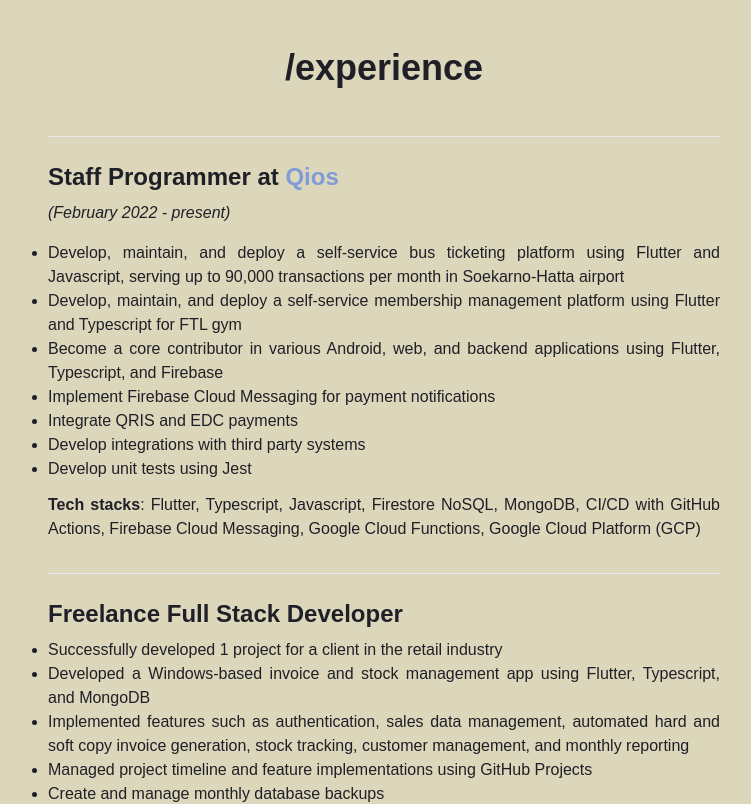
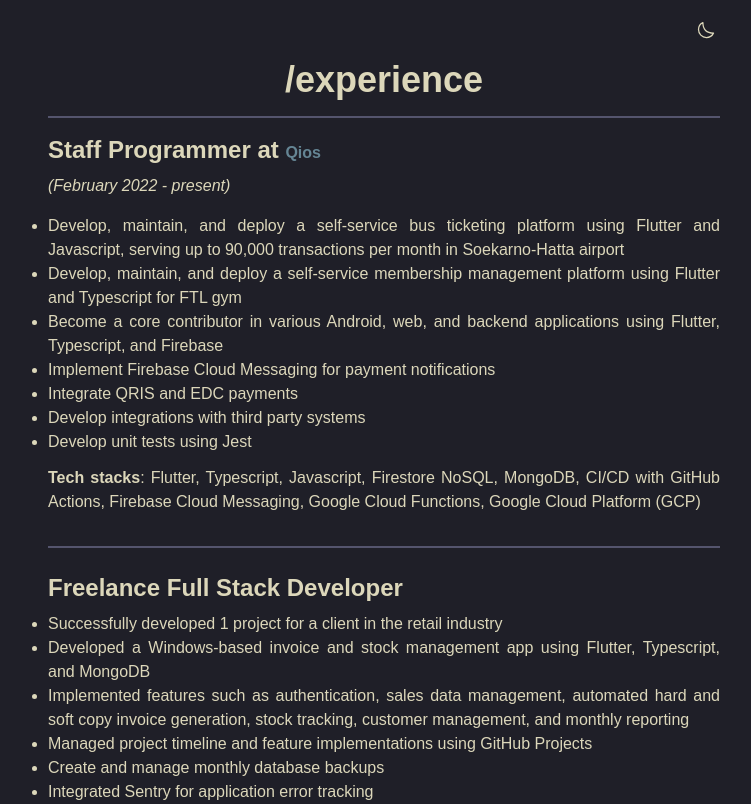
Before and after one commit to davdmoo/davdmoo, a Next.js app: page /experience in a window 1280 px wide. Shown: the top 804 px of the page, without its empty margins (256-1007 px from the left). Built offline with nearby package versions, Linux system fonts and the light colour scheme.

Commit message:
add light/dark mode

```diff
--- /dev/null
+++ b/app/components/layout_header.components.tsx
@@ -0,0 +1,11 @@
+import ThemeSwitcher from "./theme_switcher.components"
+
+export default function LayoutHeader() {
+  return (
+    <header className="flex justify-center pt-4">
+      <div className="lg:max-w-2xl md:max-w-2xl flex-1 flex flex-row justify-end">
+        <ThemeSwitcher />
+      </div>
+    </header>
+  )
+}
--- /dev/null
+++ b/app/components/moon_icon.components.tsx
@@ -0,0 +1,19 @@
+export default function MoonIcon() {
+  return (
+    <svg
+      width="20px"
+      height="20px"
+      strokeWidth="1.5"
+      viewBox="0 0 24 24"
+      fill="none"
+      xmlns="http://www.w3.org/2000/svg"
+    >
+      <path
+        d="M3 11.5066C3 16.7497 7.25034 21 12.4934 21C16.2209 21 19.4466 18.8518 21 15.7259C12.4934 15.7259 8.27411 11.5066 8.27411 3C5.14821 4.55344 3 7.77915 3 11.5066Z"
+        strokeWidth="1.5"
+        strokeLinecap="round"
+        strokeLinejoin="round"
+      ></path>
+    </svg>
+  )
+}
--- a/app/components/page_header.components.tsx
+++ b/app/components/page_header.components.tsx
@@ -1,9 +1,10 @@
 export default function PageHeader({ title, subtitle }: { title: string; subtitle: string }) {
   return (
     <div className="flex flex-col text-center w-full">
-      <h1 className="text-4xl font-bold mb-4">{title}</h1>
-      <p>{subtitle}</p>
-      <hr className="my-6 w-full" />
+      <h1 className="text-4xl font-bold">{title}</h1>
+      {/* <p>{subtitle}</p> */}
+
+      <hr className="my-4 w-full" />
     </div>
   )
 }
--- /dev/null
+++ b/app/components/sunlight_icon.components.tsx
@@ -0,0 +1,27 @@
+export default function SunlightIcon() {
+  return (
+    <svg
+      width="20px"
+      height="20px"
+      strokeWidth="1.5"
+      viewBox="0 0 24 24"
+      fill="none"
+      xmlns="http://www.w3.org/2000/svg"
+    >
+      <path
+        d="M12 18C15.3137 18 18 15.3137 18 12C18 8.68629 15.3137 6 12 6C8.68629 6 6 8.68629 6 12C6 15.3137 8.68629 18 12 18Z"
+        strokeWidth="1.5"
+        strokeLinecap="round"
+        strokeLinejoin="round"
+      ></path>
+      <path d="M22 12L23 12" strokeWidth="1.5" strokeLinecap="round" strokeLinejoin="round"></path>
+      <path d="M12 2V1" strokeWidth="1.5" strokeLinecap="round" strokeLinejoin="round"></path>
+      <path d="M12 23V22" strokeWidth="1.5" strokeLinecap="round" strokeLinejoin="round"></path>
+      <path d="M20 20L19 19" strokeWidth="1.5" strokeLinecap="round" strokeLinejoin="round"></path>
+      <path d="M20 4L19 5" strokeWidth="1.5" strokeLinecap="round" strokeLinejoin="round"></path>
+      <path d="M4 20L5 19" strokeWidth="1.5" strokeLinecap="round" strokeLinejoin="round"></path>
+      <path d="M4 4L5 5" strokeWidth="1.5" strokeLinecap="round" strokeLinejoin="round"></path>
+      <path d="M1 12L2 12" strokeWidth="1.5" strokeLinecap="round" strokeLinejoin="round"></path>
+    </svg>
+  )
+}
--- /dev/null
+++ b/app/components/theme_switcher.components.tsx
@@ -0,0 +1,31 @@
+"use client"
+
+import ThemeLogic, { ThemeValue } from "@/logics/client/theme.logics"
+import { useEffect, useState } from "react"
+import MoonIcon from "./moon_icon.components"
+import SunlightIcon from "./sunlight_icon.components"
+
+export default function ThemeSwitcher() {
+  const [theme, setTheme] = useState<ThemeValue>(ThemeValue.dark)
+  const themeLogic = new ThemeLogic()
+
+  useEffect(() => {
+    const currentTheme = themeLogic.getCurrentTheme()
+    setTheme(currentTheme)
+  }, [])
+
+  return (
+    <button
+      onClick={() => {
+        const currentTheme = themeLogic.getCurrentTheme()
+        const newTheme = currentTheme === ThemeValue.light ? ThemeValue.dark : ThemeValue.light
+
+        themeLogic.setCurrentTheme(newTheme)
+        setTheme(newTheme)
+      }}
+      className="bg-transparent border-0 rounded-full p-1"
+    >
+      {theme === ThemeValue.dark ? <SunlightIcon /> : <MoonIcon />}
+    </button>
+  )
+}
--- a/app/globals.css
+++ b/app/globals.css
@@ -4,31 +4,27 @@
 
 @layer base {
   h1 {
-    @apply text-4xl;
-    @apply font-bold;
+    @apply text-2xl lg:text-4xl md:text-4xl font-bold;
   }
 
   h2 {
-    @apply text-2xl;
-    @apply font-semibold;
-    @apply mb-2;
+    @apply text-xl lg:text-2xl md:text-2xl font-semibold mb-2;
   }
 
   p {
-    @apply text-base;
-    @apply mb-2;
+    @apply text-sm md:text-base lg:text-base mb-2;
   }
 
   a {
-    @apply text-anchor hover:underline hover:text-anchor-visited;
+    @apply text-sm md:text-base lg:text-base text-anchor hover:underline hover:text-anchor-visited font-semibold;
   }
 
   a:visited {
-    @apply text-anchor-visited hover:underline;
+    @apply text-sm md:text-base lg:text-base text-anchor-visited hover:underline;
   }
 
   a:active {
-    @apply text-anchor-visited hover:underline;
+    @apply text-sm md:text-base lg:text-base text-anchor-visited hover:underline;
   }
 
   pre {
@@ -40,13 +36,12 @@
   }
 
   input {
-    /* background-color: #363646; */
     @apply bg-input-background;
     border: 1px solid var(--input-border);
   }
 
   button {
-    @apply bg-button-background hover:bg-button-hover cursor-pointer;
+    @apply bg-button-background text-background dark:text-foreground hover:bg-button-hover cursor-pointer;
     border: 1px solid var(--button-border);
   }
 
@@ -54,16 +49,46 @@
     @apply bg-disabled text-disabled-foreground cursor-not-allowed;
     border: 1px solid var(--disabled-foreground);
   }
+
+  svg {
+    @apply text-foreground;
+  }
+
+  svg path {
+    @apply stroke-foreground;
+  }
+
+  hr {
+    @apply text-disabled bg-disabled border-disabled h-0.5;
+  }
 }
 
 :root {
-  --background: #DCD7BA;
+  --background: #F1F1F1;
+  --dark-background: #2E2E2E;
+  --lighter-background: #E0E0E0;
+  --foreground: #2E2E2E;
+  --anchor: #658594;
+  --anchor-alt: #C34043;
+  --anchor-visited: #C34043;
+  --anchor-visited-alt: #E82424;
+  --input-background: #F1F1F1;
+  --input-border: #D1D5DB;
+  --button-background: #6C7D57;
+  --button-hover: #7C8E69;
+  --button-border: #6C7D57;
+  --disabled: #D1D5DB;
+  --disabled-foreground: #9CA3AF;
+}
+
+.dark {
+  --background: #1F1F28;
   --lighter-background: #363646;
-  --foreground: #1F1F28;
-  --anchor: #7E9CD8;
-  --anchor-alt: #E6C384;
-  --anchor-visited: #2D4F67;
-  --anchor-visited-alt: #FFA066;
+  --foreground: #DCD7BA;
+  --anchor: #658594;
+  --anchor-alt: #C34043;
+  --anchor-visited: #C34043;
+  --anchor-visited-alt: #E82424;
   --input-background: #1f1f28;
   --input-border: #54546d;
   --button-background: #6a9589;
@@ -73,13 +98,6 @@
   --disabled-foreground: #727169;
 }
 
-@media (prefers-color-scheme: dark) {
-  :root {
-    --background: #1F1F28;
-    --foreground: #DCD7BA;
-  }
-}
-
 body {
   color: var(--foreground);
   background: var(--background);
--- a/app/layout.tsx
+++ b/app/layout.tsx
@@ -1,6 +1,7 @@
 import type { Metadata } from "next"
 import localFont from "next/font/local"
 import Link from "next/link"
+import LayoutHeader from "./components/layout_header.components"
 import "./globals.css"
 
 const geistSans = localFont({
@@ -16,7 +17,10 @@ const geistMono = localFont({
 
 export const metadata: Metadata = {
   title: "/davdmoo",
-  description: "Personal site built using Next.js and Tailwind",
+  description:
+    "Personal site of David Mulyawan Oktavianus, a software developer specialized in Flutter, React, and Typescript",
+  authors: [{ name: "David Mulyawan Oktavianus", url: "https://davdmoo.vercel.app" }],
+  creator: "David Mulyawan Oktavianus",
 }
 
 export default function RootLayout({
@@ -25,15 +29,20 @@ export default function RootLayout({
   children: React.ReactNode
 }>) {
   return (
-    <html lang="en">
+    <html lang="en" suppressHydrationWarning>
+      <head>
+        <script src="/scripts/theme.js"></script>
+      </head>
       <body
         className={`${geistSans.variable} ${geistMono.variable} antialiased h-screen flex flex-col justify-between px-4`}
       >
-        <main className="flex-grow flex flex-col items-center py-12">
-          <div className="lg:max-w-2xl md:max-w-2xl w-full">{children}</div>
+        <LayoutHeader />
+
+        <main className="flex-grow flex flex-col items-center my-4">
+          <div className="lg:max-w-2xl md:max-w-2xl w-full mb-4">{children}</div>
         </main>
 
-        <footer className="flex justify-center py-6 px-2 space-x-6">
+        <footer className="flex justify-center py-4 px-2 space-x-6">
           <Link className="text-anchor-alt visited:text-anchor-visited-alt" href="/">
             /
           </Link>
--- a/app/projects/page.tsx
+++ b/app/projects/page.tsx
@@ -135,8 +135,6 @@ Start-Process –FilePath "$filePath" –Verb Print
         </p>
 
         <CodeBlock codeSnippet={htmxCodeSnippet} language="htmx" />
-
-        {/* <hr className="mt-6 w-full" /> */}
       </div>
     </div>
   )
--- /dev/null
+++ b/logics/client/theme.logics.ts
@@ -0,0 +1,34 @@
+export enum ThemeValue {
+  light = "light",
+  dark = "dark",
+}
+
+let instance: ThemeLogic | undefined
+
+export default class ThemeLogic {
+  getCurrentTheme(): ThemeValue {
+    const theme = localStorage.getItem("theme")
+    if (theme === null) {
+      const prefersDark = window.matchMedia("(prefers-color-scheme: dark)").matches
+      const preferredTheme = prefersDark ? ThemeValue.dark : ThemeValue.light
+
+      this.setCurrentTheme(preferredTheme)
+      return preferredTheme
+    }
+
+    return theme as ThemeValue
+  }
+
+  setCurrentTheme(value: ThemeValue) {
+    localStorage.setItem("theme", value)
+    document.documentElement.classList.toggle(ThemeValue.dark)
+  }
+
+  contructor() {
+    if (!instance) {
+      instance = this
+    }
+
+    return instance
+  }
+}
--- /dev/null
+++ b/public/scripts/theme.js
@@ -0,0 +1,14 @@
+function themeInit() {
+  const theme = localStorage.getItem('theme')
+  if (theme === null) {
+    const prefersDark = window.matchMedia('(prefers-color-scheme: dark)').matches
+    const activeTheme = prefersDark ? "dark" : "light"
+
+    // set the theme
+    localStorage.setItem("theme", activeTheme)
+  }
+
+  document.documentElement.classList.toggle("dark", localStorage.getItem("theme") === "dark")
+}
+
+themeInit()
--- a/tailwind.config.ts
+++ b/tailwind.config.ts
@@ -1,6 +1,7 @@
 import type { Config } from "tailwindcss"
 
 export default {
+  darkMode: "selector",
   content: [
     "./pages/**/*.{js,ts,jsx,tsx,mdx}",
     "./components/**/*.{js,ts,jsx,tsx,mdx}",
```
